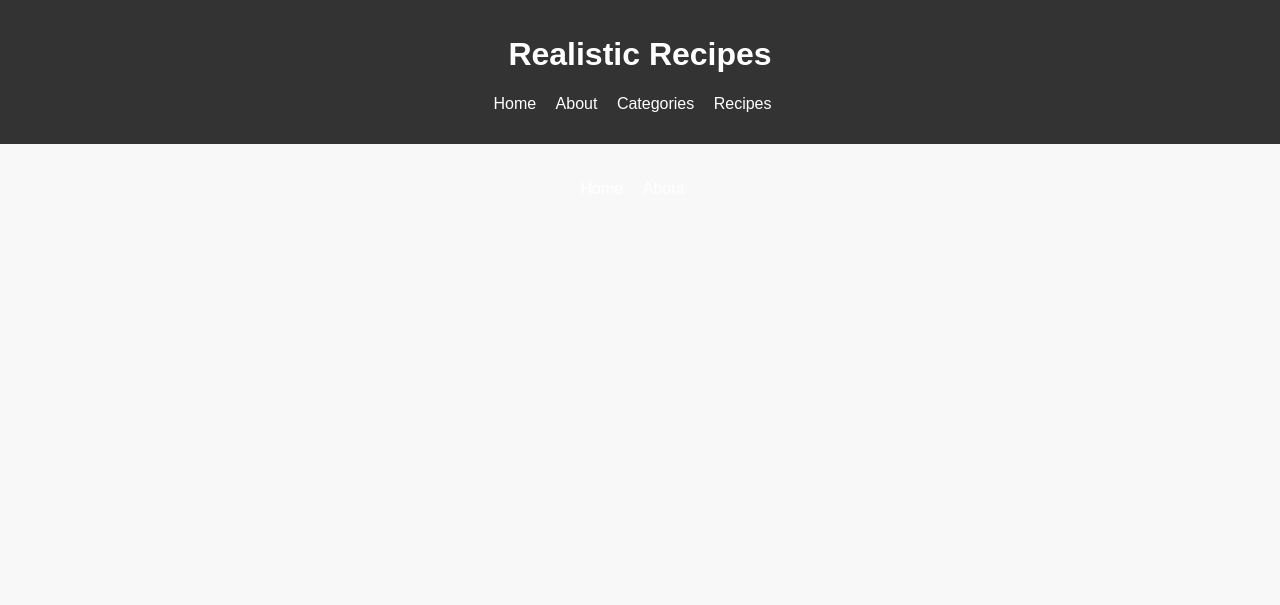
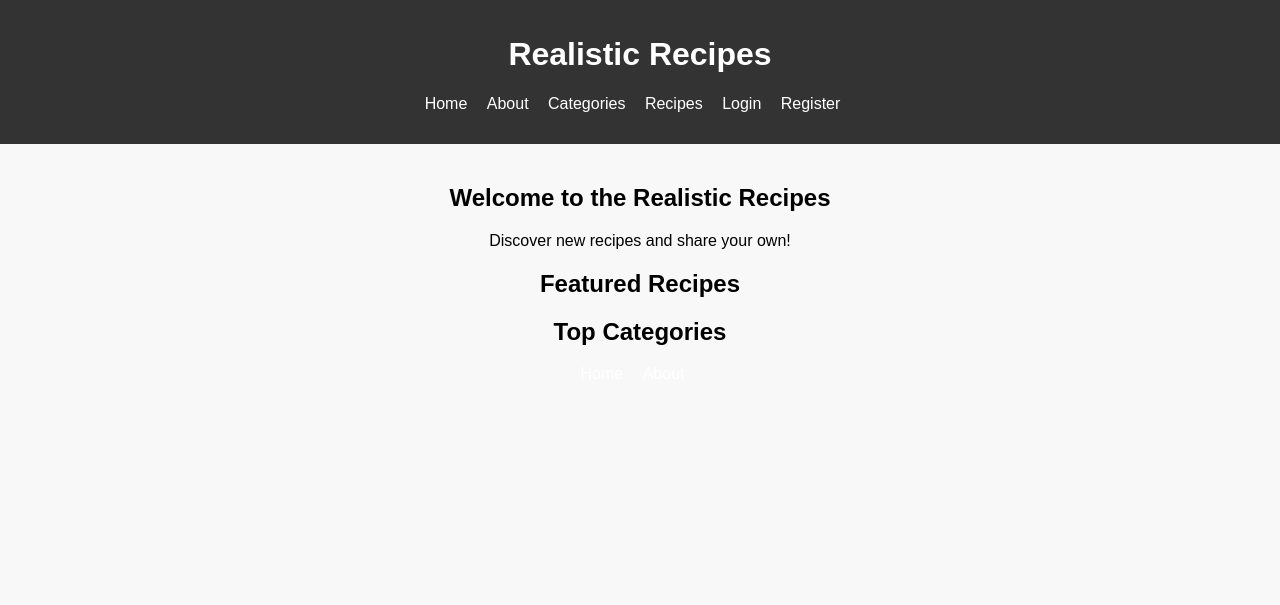
Before and after one commit to jmcquade24/RealisticRecipes, a Django app: page / in a window 1280 px wide. Shown: the top 605 px of the page. Run offline with Django 3.2, Linux system fonts and the light colour scheme; data that the repository does not hold is empty.

Commit message:
fixed the website not loading, added login logout and register to navbar

```diff
--- a/recipes/urls.py
+++ b/recipes/urls.py
@@ -7,8 +7,12 @@ urlpatterns = [
     # Core pages
     path("", views.index, name="index"),
     path("about/", views.about, name="about"),
+    path("register", views.register, name="register"),
+    path("login/", views.user_login, name="login"),
+    path("logout/", views.user_logout, name="logout"),
 
     # Recipe Management
+    path("recipes/", views.recipes, name="recipes"),
     path("create/", views.create_recipe, name="create_recipe"),
     path("recipe/<slug:slug>/", views.view_recipe, name="view_recipe"),
     path("recipe/<slug:slug>/delete/", views.delete_recipe, name="delete_recipe"),
@@ -22,4 +26,5 @@ urlpatterns = [
 
     # Popular Recipes
     path("popular/", views.popular_recipes, name="popular_recipes"),
+    path('add-review/', views.add_review, name='add_review'),
 ]
--- a/recipes/views.py
+++ b/recipes/views.py
@@ -140,10 +140,10 @@ def custom_404(request, exception):
     return render(request, "404.html", status=404)
 
 
-def homepage(request):
+def index(request):
     featured_recipes = Recipe.objects.filter(is_featured=True)[:3]  # Get the top 3 featured recipes
     top_categories = Category.objects.all()[:3]  # Get the top 3 categories
-    return render(request, 'recipes/home.html', {
+    return render(request, 'recipes/index.html', {
         'featured_recipes': featured_recipes,
         'top_categories': top_categories
     })
@@ -153,7 +153,7 @@ def homepage(request):
 def edit_recipe(request, recipe_id):
     recipe = get_object_or_404(Recipe, id=recipe_id)
     if request.user != recipe.author:
-        return redirect('home')
+        return redirect('index')
 
     if request.method == 'POST':
         form = RecipeForm(request.POST, instance=recipe)
@@ -200,3 +200,11 @@ def manage_account(request):
         form = UserProfileForm(instance=request.user_profile)
 
     return render(request, 'manage_account.html', {'form': form})
+
+def recipes(request):
+    # Fetch all recipes (or filter as needed)
+    recipes = Recipe.objects.all()
+    context = {
+        'recipes': recipes,
+    }
+    return render(request, 'recipes/recipes.html', context)
--- a/templates/recipes/base.html
+++ b/templates/recipes/base.html
@@ -18,6 +18,12 @@
                 <li><a href="{% url 'recipes:about' %}">About</a></li>
                 <li><a href="{% url 'recipes:view_categories' %}">Categories</a></li>
                 <li><a href="{% url 'recipes:recipes' %}">Recipes</a></li>
+                {% if user.is_authenticated %}
+                <li><a href="{% url 'recipes:logout' %}">Logout</a></li>
+                {% else %}
+                <li><a href="{% url 'recipes:login' %}">Login</a></li>
+                <li><a href="{% url 'recipes:register' %}">Register</a></li>
+                {% endif %}
             </ul>
         </nav>
     </header>
--- a/templates/recipes/index.html
+++ b/templates/recipes/index.html
@@ -1 +1,31 @@
-{% extends 'recipes/base.html' %}
+{% extends "recipes/base.html" %}
+{% block title %}Homepage{% endblock %}
+{% block content %}
+<h2>Welcome to the Realistic Recipes</h2>
+<p>Discover new recipes and share your own!</p>
+
+<div class="container">
+    <div class="featured">
+        <h2>Featured Recipes</h2>
+        <div class="recipe-list">
+            {% for recipe in featured_recipes %}
+            <div class="recipe-card">
+                <img src="{{ recipe.image_url }}" alt="{{ recipe.title }}">
+                <h3>{{ recipe.title }}</h3>
+                <p>{{ recipe.description }}</p>
+                <a href="{% url 'recipes:view_recipe' recipe.id %}">View Recipe</a>
+            </div>
+            {% endfor %}
+        </div>
+    </div>
+
+    <div class="categories">
+        <h2>Top Categories</h2>
+        <ul>
+            {% for category in top_categories %}
+            <li><a href="{% url 'recipes:view_category' category.id %}">{{ category.name }}</a></li>
+            {% endfor %}
+        </ul>
+    </div>
+</div>
+{% endblock %}
```
Also changed, not shown: templates/recipes/home.html (deleted, +0 -31 lines).
